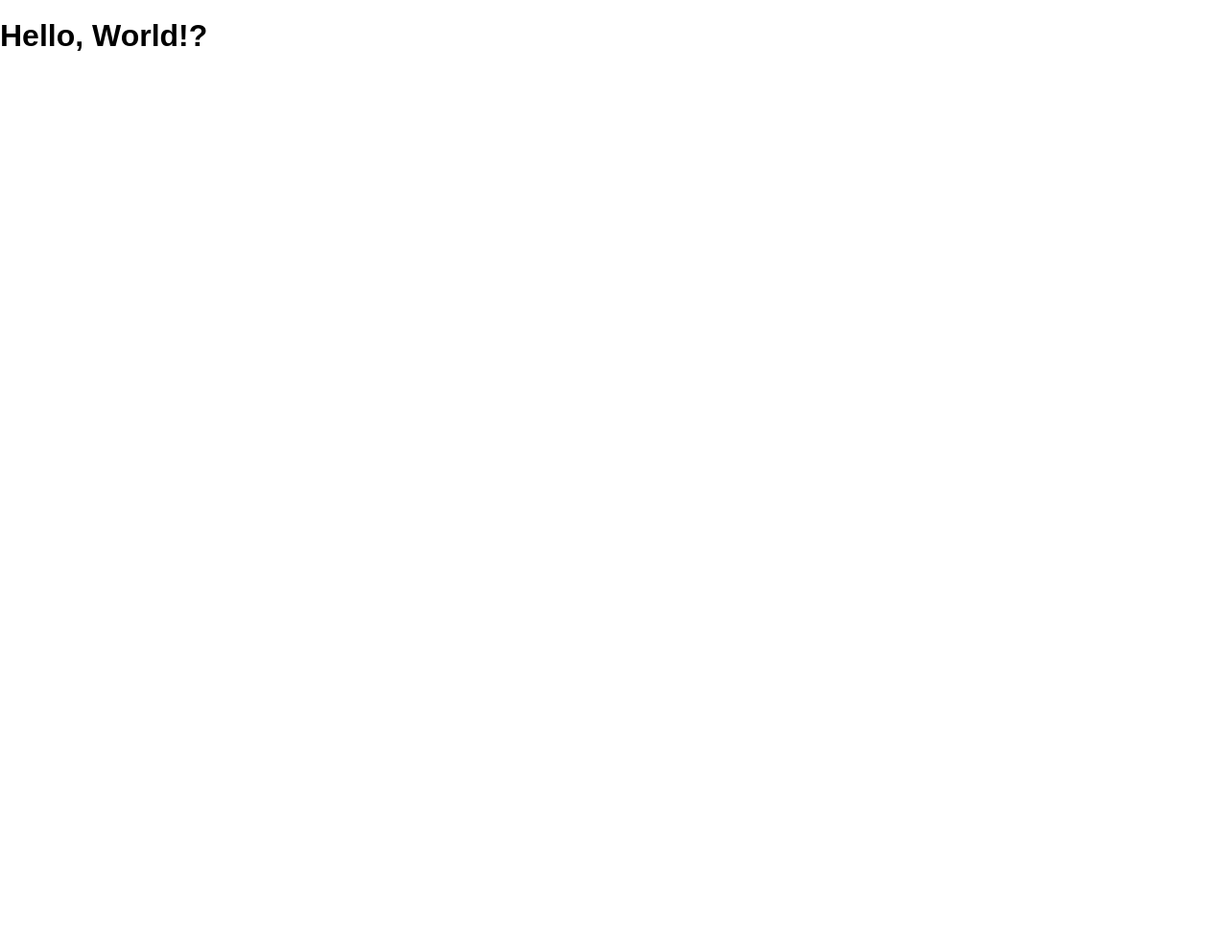
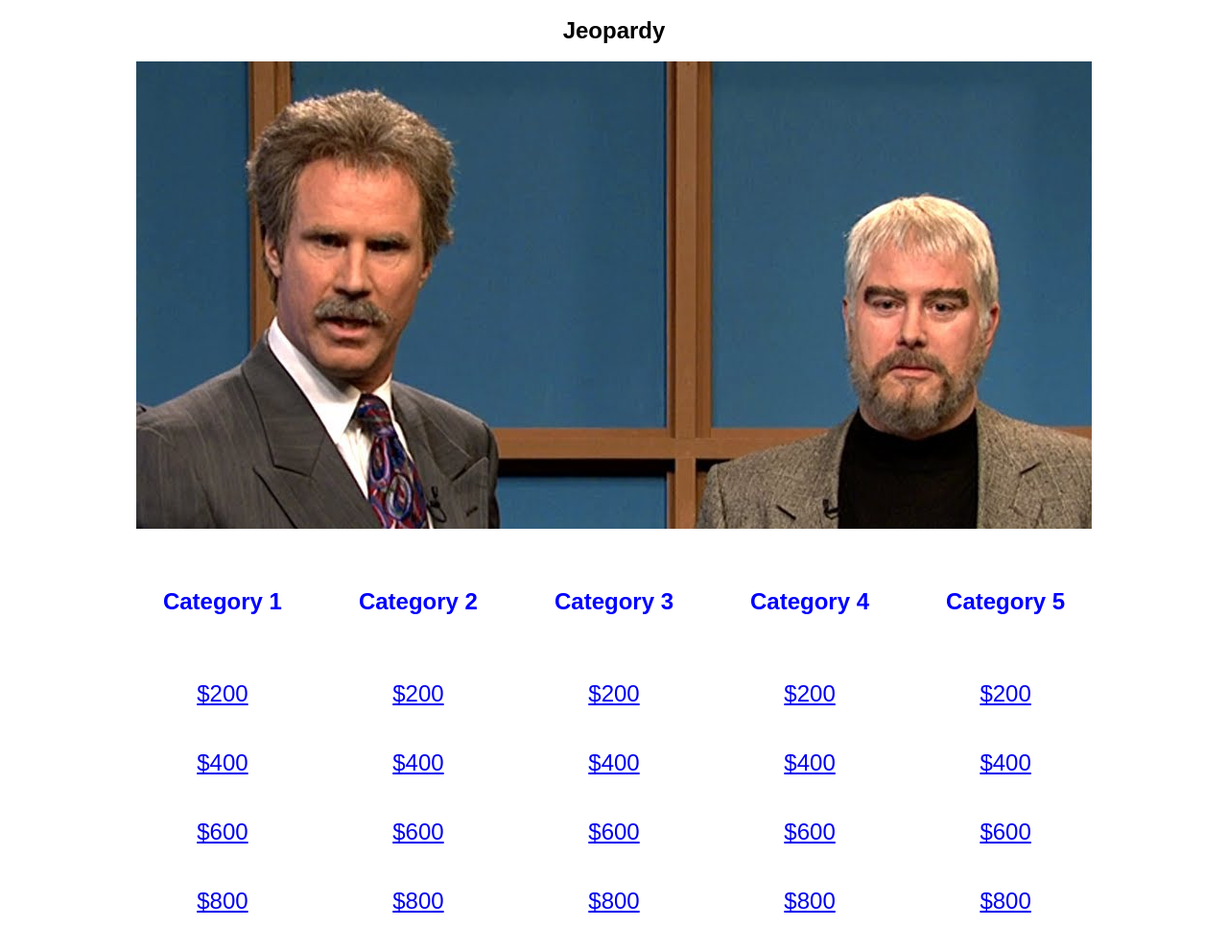
Before and after one commit to Britney-Diboll/jeopardy, a website: page public/index.html in a window 1280 px wide. Shown: the whole page at 96% size. Before the commit the page ends 821 px from the top, so only its background shows below. Drawn offline with nearby package versions, Linux system fonts and the light colour scheme.

Commit message:
basic stuff

```diff
--- a/public/index.html
+++ b/public/index.html
@@ -4,10 +4,60 @@
     <meta charset="UTF-8">
     <meta name="viewport" content="width=device-width, initial-scale=1">
     <title>Jeopardy</title>
-    <link rel="stylesheet" href="/screen.css">
+    <link rel="stylesheet" href="./screen.css">
   </head>
-  <body>
-    <h1>Hello, World!</h1>
-    <script src="/main.js" charset="utf-8"></script>
+  <body ng-app="jepoardyBoard" ng-controller="mainController">
+
+    <section class="header">
+    <h1> Jeopardy </h1>
+    <img src="./image/snl.png" alt="">
+  </section>
+
+    <div class="alignColumns">
+
+      <section class="categoryButtons">
+        <h3>Category 1</h3>
+        <a href="#">$200</a>
+        <a href="#">$400</a>
+        <a href="#">$600</a>
+        <a href="#">$800</a>
+      </section>
+
+      <section class="categoryButtons">
+          <h3>Category 2</h3>
+          <a href="#">$200</a>
+          <a href="#">$400</a>
+          <a href="#">$600</a>
+          <a href="#">$800</a>
+        </section>
+
+        <section class="categoryButtons">
+            <h3>Category 3</h3>
+            <a href="#">$200</a>
+            <a href="#">$400</a>
+            <a href="#">$600</a>
+            <a href="#">$800</a>
+          </section>
+
+          <section class="categoryButtons">
+              <h3>Category 4</h3>
+              <a href="#">$200</a>
+              <a href="#">$400</a>
+              <a href="#">$600</a>
+              <a href="#">$800</a>
+            </section>
+
+            <section class="categoryButtons">
+                <h3>Category 5</h3>
+                <a href="#">$200</a>
+                <a href="#">$400</a>
+                <a href="#">$600</a>
+                <a href="#">$800</a>
+              </section>
+
+    </div>
+
+    <script src="https://ajax.googleapis.com/ajax/libs/angularjs/1.6.9/angular.min.js"></script>
+    <script src="./main.js" charset="utf-8"></script>
   </body>
 </html>
--- a/public/main.js
+++ b/public/main.js
@@ -1,5 +1,11 @@
-const main = () => {
-  document.querySelector('h1').textContent += '?'
-}
 
-document.addEventListener('DOMContentLoaded', main)
+const api= "http://jservice.io/api/random?count=100"
+
+
+angular
+  .module("jeopardyBoard", [])
+  .controller("mainController", ($scope) =>{
+
+
+
+  }
--- a/public/screen.css
+++ b/public/screen.css
@@ -7,3 +7,32 @@
   min-height: 100%;
   font: 16px / 1 sans-serif;
 }
+
+.header{
+  display: flex;
+  flex-direction: column;
+  justify-content: center;
+  align-items: center;
+
+}
+
+.categoryButtons{
+  display: flex;
+  flex-direction: column;
+  justify-content: center;
+  align-items: center;
+  color: blue;
+  padding: 1em;
+}
+
+.alignColumns{
+  display: flex;
+  flex-direction: row;
+  justify-content: center;
+  align-content: center;
+}
+
+a, h3 {
+font-size: 1.5em;
+padding: 1em;
+}
```
Also changed, not shown: public/image/snl.png (added).
